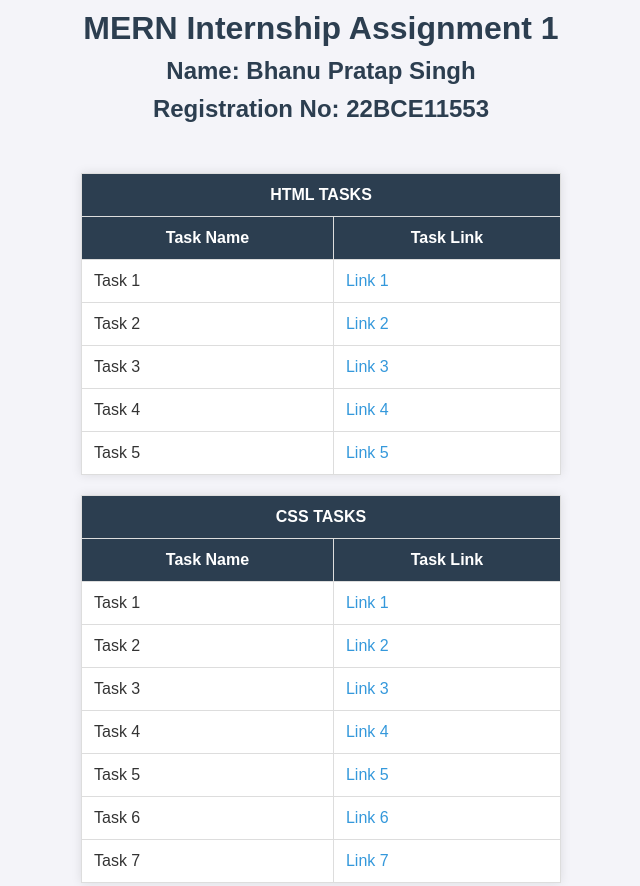
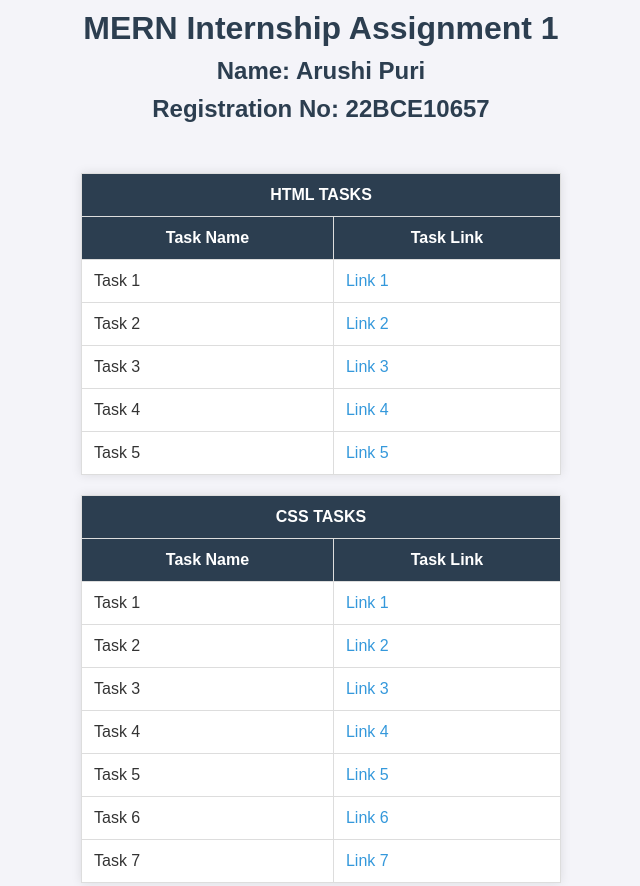
Before and after one commit to ArushiPuri15/mernstack_project, a plain HTML site: page index.html in a window 1280 px wide. Shown: the top 886 px of the page, without its empty margins (319-959 px from the left). Drawn offline with Linux system fonts and the light colour scheme.

Commit message:
Updated HTML & CSS files for deployment

```diff
--- a/index.html
+++ b/index.html
@@ -59,8 +59,8 @@
 <body>
     <header>
         <h1>MERN Internship Assignment 1</h1>
-        <h2>Name: Bhanu Pratap Singh</h2>
-        <h2>Registration No: 22BCE11553</h2>
+        <h2>Name: Arushi Puri</h2>
+        <h2>Registration No: 22BCE10657</h2>
     </header>
 
     <main>
```
